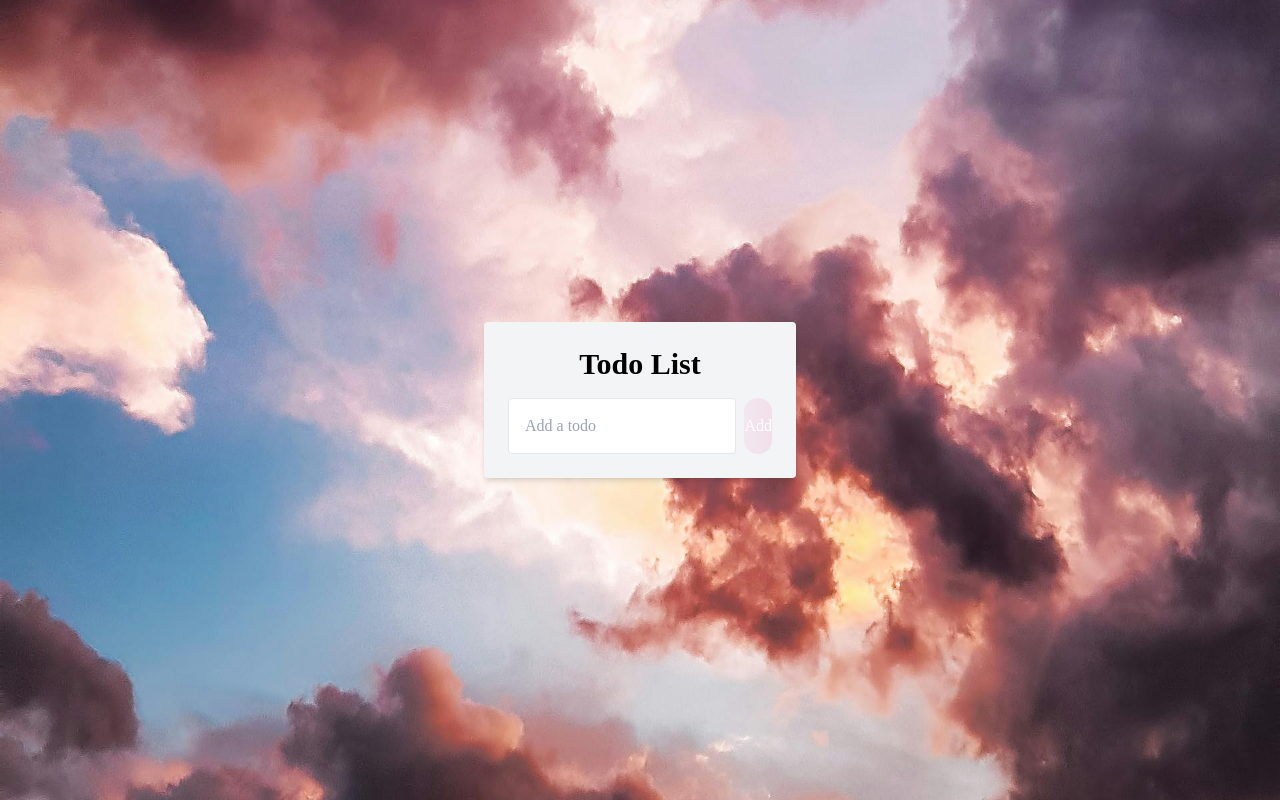
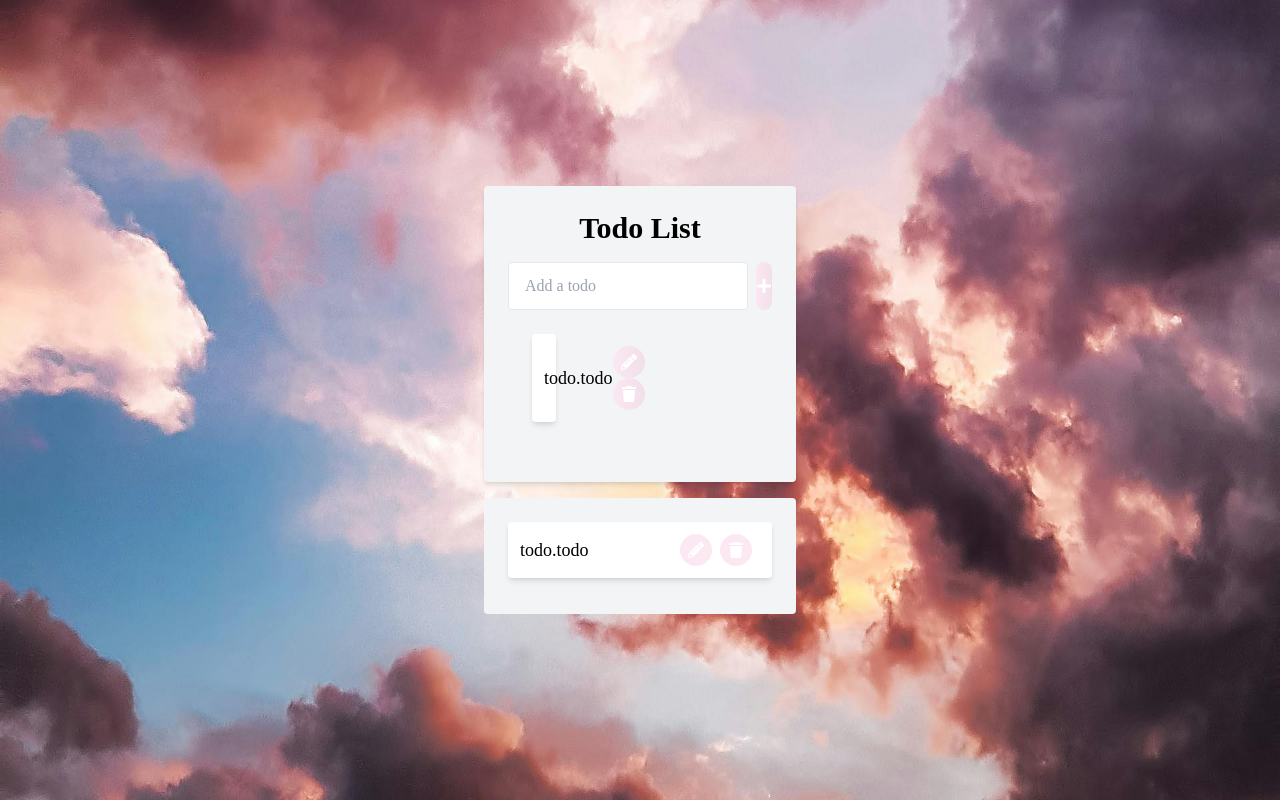
Before and after one commit to ZeynepIlkay/my_todo_list, a React (Vite) app in the folder todo-app/: page / in a window 1280 px wide. Built offline with nearby package versions, Linux system fonts and the light colour scheme; a web font is replaced by a local one.

Commit message:
add button became functional

```diff
--- a/todo-app/package.json
+++ b/todo-app/package.json
@@ -11,7 +11,8 @@
   },
   "dependencies": {
     "react": "^18.3.1",
-    "react-dom": "^18.3.1"
+    "react-dom": "^18.3.1",
+    "react-icons": "^5.3.0"
   },
   "devDependencies": {
     "@eslint/js": "^9.9.0",
--- a/todo-app/src/App.jsx
+++ b/todo-app/src/App.jsx
@@ -1,28 +1,81 @@
 
+import { useState } from 'react';
 import './App.css'
+import { FaPlus, FaPencilAlt, FaTrash } from 'react-icons/fa';
 
 function App() {
+  const [todos, setTodos] = useState([
+    {id: 1, todo: 'Learn React'}
+  ]);
+  const [input, setInput] = useState('');
 
+  const addTodo = async () => {
+    try {
+      if(input.trim() !== ''){
+        setTodos([...todos, {id:new Date(), todo:input}]);
+        setInput('')
+      }
+    }catch (error){
+      console.error(error.message);
+    }
+  }
 
   return (
-    <div className='min-h-screen flex items-center justify-center p-4 bg-custom-background bg-center bg-cover'>
+    <div className='min-h-screen flex flex-col items-center justify-center gap-4 p-4 bg-custom-background bg-center bg-cover'>
       <div className='bg-gray-100 p-6 rounded shadow-md w-full max-w-lg lg:w-1/4'>
         <h1 className = 'text-3xl font-bold text-center mb-4'>Todo List </h1>
         <div className='flex'>
-          <input type="text"
+          <input
+          type="text"
           placeholder='Add a todo'
           className='py-2 px-4 border rounded w-full focus:outline-none mr-2'
+          value={input}
+          onChange={(e) => setInput(e.target.value)}
+          />
+          <button onClick= {addTodo} className='bg-gradient-to-r from-[rgba(244,114,182,0.1)] to-[rgba(219,39,119,0.1)] rounded-full text-white py-2 py-4 hover: from-pink-100 hover:to-red-700'>
 
-          />
-          <button className='bg-gradient-to-r from-[rgba(244,114,182,0.1)] to-[rgba(219,39,119,0.1)] rounded-full text-white py-2 py-4'>
-
-            Add
+            <FaPlus/>
           </button>
 
         </div>
 
+        <div className='bg-gray-100 p-6 rounded shadow-m w-full max-w-lg lg:w-1/4'>
+
+          <ul>
+            {todos.map((todo, index) => (
+              <li key = {index} className='flex items-center justify-between bg-white p-3  rounded shadow-md mb-3'>
+              <span className='text-lg'>todo.todo</span>
+              <div>
+              <button className="mr-2 p-2 bg-gradient-to-r from-[rgba(244,114,182,0.1)] to-[rgba(219,39,119,0.1)] text-white rounded-full hover: from-pink-100 hover:to-red-700"><FaPencilAlt/></button>
+              <button className="mr-2 p-2 bg-gradient-to-r from-[rgba(244,114,182,0.1)] to-[rgba(219,39,119,0.1)] text-white rounded-full hover: from-pink-100 hover:to-red-700"><FaTrash/></button>
+              </div>
+            </li>
+            ))}
+
+          </ul>
+        </div>
+
       </div>
 
+      {
+        todos.length > 0 && (
+          <div className='bg-gray-100 p-6 rounded shadow-m w-full max-w-lg lg:w-1/4'>
+
+          <ul>
+            {todos.map((todo, index) => (
+              <li key = {index} className='flex items-center justify-between bg-white p-3  rounded shadow-md mb-3'>
+              <span className='text-lg'>todo.todo</span>
+              <div>
+              <button className="mr-2 p-2 bg-gradient-to-r from-[rgba(244,114,182,0.1)] to-[rgba(219,39,119,0.1)] text-white rounded-full hover: from-pink-100 hover:to-red-700"><FaPencilAlt/></button>
+              <button className="mr-2 p-2 bg-gradient-to-r from-[rgba(244,114,182,0.1)] to-[rgba(219,39,119,0.1)] text-white rounded-full hover: from-pink-100 hover:to-red-700"><FaTrash/></button>
+              </div>
+            </li>
+            ))}
+
+          </ul>
+        </div>
+        )
+      }
     </div>
   )
 }
```
Also changed, not shown: 1 other file (tests, documents, lock files or other folders).
